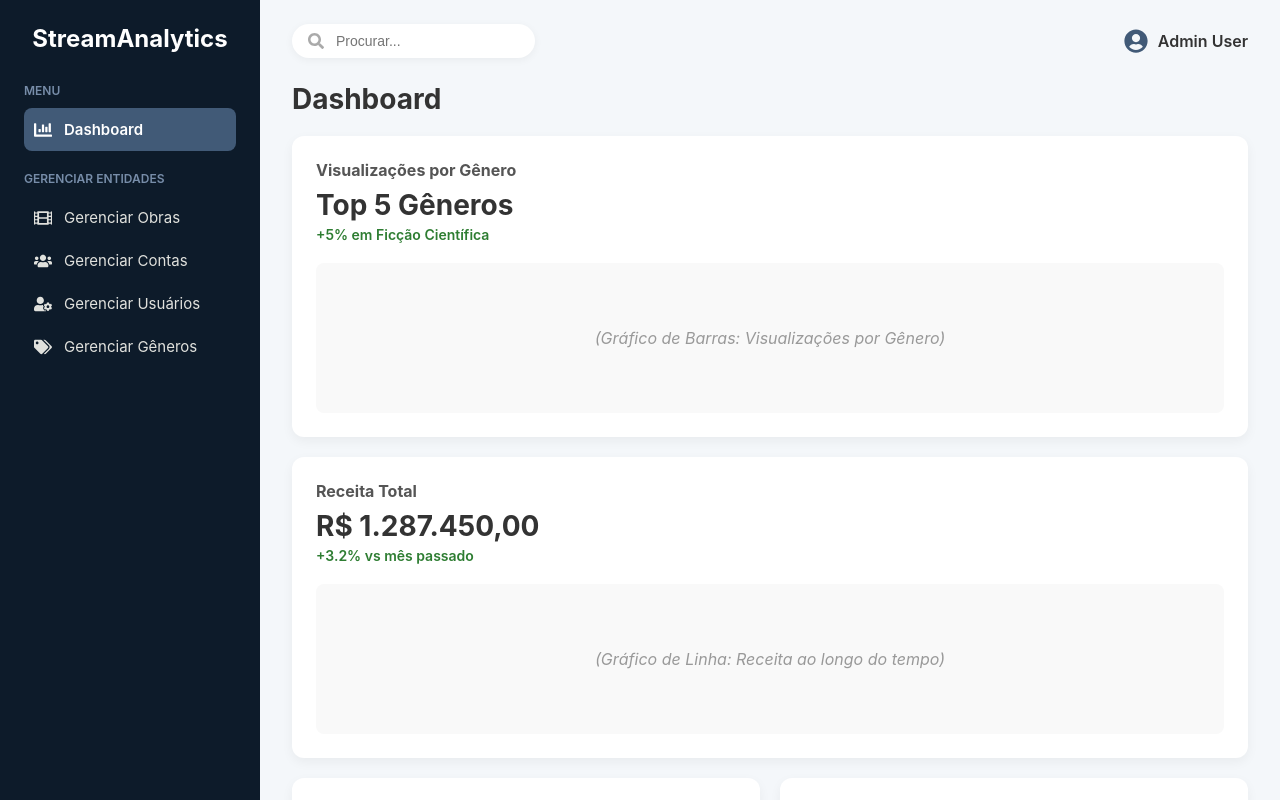
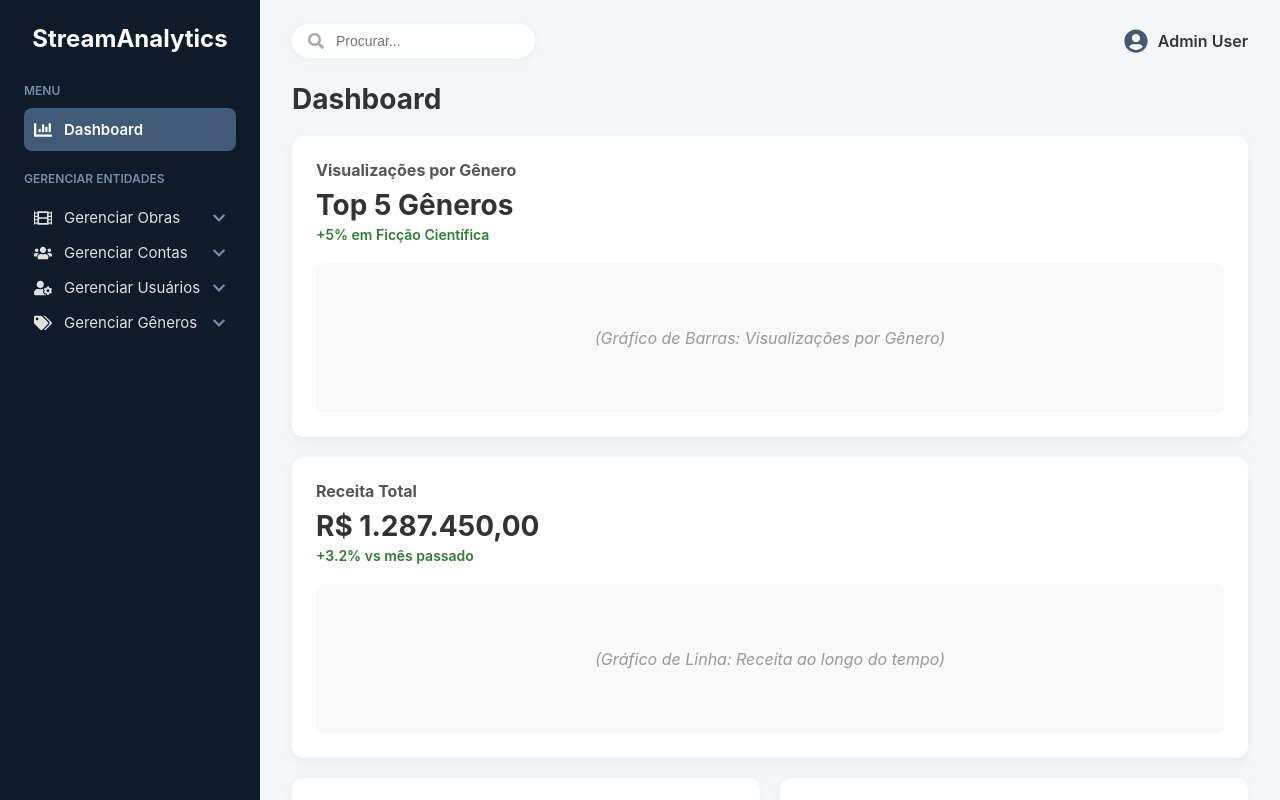
Before and after one commit to pedroguswander/projeto_bd, a React (Create React App) app in the folder frontend/: page / in a window 1280 px wide. Shown: the top 800 px of the page. Built offline with nearby package versions, Linux system fonts and the light colour scheme; no server answers; what chartjs-plugin-datalabels would draw is missing.

Commit message:
[style] drop down no menu lateral

```diff
--- a/frontend/src/pages/Home.css
+++ b/frontend/src/pages/Home.css
@@ -2,7 +2,7 @@
 body {
   margin: 0;
   font-family: -apple-system, BlinkMacSystemFont, 'Segoe UI', Roboto, 'Helvetica Neue', Arial, sans-serif;
-  background-color: #f4f7fa; /* Cor de fundo suave como no template */
+  background-color: #f4f7fa;
   color: #333;
 }
 
@@ -12,15 +12,15 @@ body {
 }
 
 /* ================================== */
-/* 1. SIDEBAR (MENU)         */
+/* 1. SIDEBAR (MENU) */
 /* ================================== */
 .sidebar {
   width: 260px;
-  flex-shrink: 0; /* Impede que o sidebar encolha */
-  background-color: #0d1b2a; /* Azul escuro bem profundo */
+  flex-shrink: 0;
+  background-color: #0d1b2a;
   color: #e0e1dd;
   padding: 24px;
-  box-sizing: border-box; /* Garante que o padding não aumente a largura */
+  box-sizing: border-box;
 }
 
 .sidebar-logo {
@@ -40,7 +40,7 @@ body {
 .menu-header {
   font-size: 12px;
   text-transform: uppercase;
-  color: #778da9; /* Tom de azul mais claro */
+  color: #778da9;
   margin-top: 20px;
   margin-bottom: 10px;
   font-weight: 600;
@@ -49,6 +49,7 @@ body {
 .menu-item {
   display: flex;
   align-items: center;
+  justify-content: space-between;
   padding: 12px 10px;
   border-radius: 8px;
   cursor: pointer;
@@ -56,31 +57,79 @@ body {
   transition: background-color 0.2s ease, color 0.2s ease;
 }
 
-.menu-item svg {
+.menu-item-content {
+  display: flex;
+  align-items: center;
+}
+
+.menu-item-content svg {
   margin-right: 12px;
   font-size: 18px;
 }
 
 .menu-item:hover {
-  background-color: #1b263b; /* Azul um pouco mais claro no hover */
+  background-color: #1b263b;
 }
 
 .menu-item.active {
-  background-color: #415a77; /* Cor de destaque para item ativo */
+  background-color: #415a77;
   color: #ffffff;
   font-weight: 600;
 }
 
 /* ================================== */
-/* 2. CONTEÚDO PRINCIPAL        */
+/* 1b. DROPDOWN */
+/* ================================== */
+.dropdown-icon {
+  font-size: 14px;
+  color: #778da9;
+  transition: transform 0.3s ease;
+}
+
+.menu-item-dropdown.open .dropdown-icon {
+  transform: rotate(180deg);
+}
+
+.submenu {
+  list-style: none;
+  padding: 0;
+  margin: 0;
+  max-height: 0;
+  overflow: hidden;
+  transition: max-height 0.3s ease-out;
+  background-color: #1b263b;
+  border-radius: 0 0 8px 8px;
+  margin-top: -8px;
+}
+
+.menu-item-dropdown.open .submenu {
+  max-height: 150px;
+  padding: 8px 0;
+}
+
+.submenu li a {
+  display: block;
+  padding: 10px 10px 10px 50px;
+  color: #e0e1dd;
+  text-decoration: none;
+  font-size: 14px;
+  transition: background-color 0.2s ease, color 0.2s ease;
+}
+
+.submenu li a:hover {
+  background-color: #415a77;
+  color: #ffffff;
+}
+
+/* ================================== */
+/* 2. CONTEÚDO PRINCIPAL */
 /* ================================== */
 .main-content {
-  flex-grow: 1; /* Ocupa todo o espaço restante */
+  flex-grow: 1;
   padding: 24px 32px;
-  overflow: auto; /* Adiciona scroll se o conteúdo for muito grande */
+  overflow: auto;
 }
 
-/* 2a. Cabeçalho */
 .dashboard-header {
   display: flex;
   justify-content: space-between;
@@ -116,7 +165,9 @@ body {
   color: #415a77;
 }
 
-/* 2b. Grid de Cards */
+/* ================================== */
+/* GRID DE CARDS */
+/* ================================== */
 .main-content h1 {
   font-size: 28px;
   font-weight: 700;
@@ -125,8 +176,8 @@ body {
 
 .dashboard-grid {
   display: flex;
-  flex-wrap: wrap; /* << REQUISITO PRINCIPAL */
-  gap: 20px; /* Espaçamento entre os cards */
+  flex-wrap: wrap;
+  gap: 20px;
 }
 
 .dashboard-card {
@@ -134,28 +185,24 @@ body {
   border-radius: 12px;
   padding: 24px;
   box-shadow: 0 4px 12px rgba(0, 0, 0, 0.05);
-  flex-grow: 1; /* Permite que os cards cresçam */
+  flex-grow: 1;
 }
 
-/* Tamanhos dos cards (inspirados no template) */
 .card-large {
-  /* Ocupa ~60% da largura, permitindo quebra */
   flex-basis: calc(60% - 10px);
   min-width: 400px;
 }
+
 .card-medium {
-  /* Ocupa ~40% da largura */
   flex-basis: calc(40% - 10px);
   min-width: 300px;
 }
+
 .card-small {
-  /* Ocupa ~30% da largura */
   flex-basis: calc(30% - 10px);
   min-width: 250px;
 }
 
-
-/* Estilos de conteúdo dos cards (placeholders) */
 .dashboard-card h3 {
   margin-top: 0;
   margin-bottom: 8px;
@@ -173,10 +220,18 @@ body {
   font-size: 14px;
   font-weight: 600;
 }
-.metric-change.positive { color: #2e7d32; }
-.metric-change.negative { color: #c62828; }
 
-.placeholder-chart, .placeholder-chart-donut, .placeholder-rating-charts {
+.metric-change.positive {
+  color: #2e7d32;
+}
+
+.metric-change.negative {
+  color: #c62828;
+}
+
+.placeholder-chart,
+.placeholder-chart-donut,
+.placeholder-rating-charts {
   min-height: 150px;
   display: flex;
   align-items: center;
@@ -191,6 +246,7 @@ body {
 .placeholder-rating-charts {
   justify-content: space-around;
 }
+
 .rating-circle {
   display: flex;
   flex-direction: column;
@@ -201,15 +257,22 @@ body {
   border: 6px solid #415a77;
   border-radius: 50%;
 }
-.rating-circle strong { font-size: 24px; }
-.rating-circle span { font-size: 12px; color: #777; }
 
+.rating-circle strong {
+  font-size: 24px;
+}
+
+.rating-circle span {
+  font-size: 12px;
+  color: #777;
+}
 
 .top-content-list {
   list-style: none;
   padding: 0;
   margin-top: 20px;
 }
+
 .top-content-list li {
   display: flex;
   justify-content: space-between;
@@ -217,19 +280,23 @@ body {
   border-bottom: 1px solid #f0f0f0;
   font-size: 14px;
 }
+
 .top-content-list li:last-child {
   border-bottom: none;
 }
+
 .top-content-list li span:first-child {
   font-weight: 500;
 }
+
 .top-content-list li span:last-child {
   font-weight: 600;
   color: #415a77;
 }
+
 .chart-wrapper {
   position: relative;
-  height: 350px; /* Defina a altura desejada para o gráfico */
+  height: 350px;
   width: 100%;
   margin-top: 20px;
 }
--- a/frontend/src/pages/Home.jsx
+++ b/frontend/src/pages/Home.jsx
@@ -1,17 +1,26 @@
-import React from 'react';
+import React, { useState } from 'react';
 import './Home.css';
 import {
   FaFilm, FaUsers, FaUserCog, FaTags, FaSearch,
-  FaUserCircle, FaChartBar, FaClock, FaStar, FaListOl
+  FaUserCircle, FaChartBar, FaChevronDown
 } from 'react-icons/fa';
+import { Link } from 'react-router-dom';
 
 import SatisfacaoChart from '../components/SatisfacaoChart';
 
 function Home() {
+  // Estado para controlar qual menu está aberto
+  const [openMenu, setOpenMenu] = useState(null);
+
+  // Função para alternar o menu aberto
+  const handleMenuClick = (menuKey) => {
+    setOpenMenu(openMenu === menuKey ? null : menuKey);
+  };
+
   return (
     <div className="home-container">
       {/* ================================== */}
-      {/* 1. SIDEBAR (MENU LATERAL)     */}
+      {/* 1. SIDEBAR (MENU LATERAL) */}
       {/* ================================== */}
       <nav className="sidebar">
         <div className="sidebar-logo">
@@ -21,28 +30,80 @@ function Home() {
         <ul className="sidebar-menu">
           <li className="menu-header">Menu</li>
           <li className="menu-item active">
+            <div className="menu-item-content">
               <FaChartBar /> Dashboard
+            </div>
           </li>
 
-          {/* Seção solicitada com sub-opções */}
+          {/* ================================== */}
+          {/* 4. SEÇÃO COM DROPDOWNS */}
+          {/* ================================== */}
           <li className="menu-header">Gerenciar Entidades</li>
-          <li className="menu-item">
+
+          {/* Dropdown: Obras */}
+          <li className={`menu-item-dropdown ${openMenu === 'obras' ? 'open' : ''}`}>
+            <div className="menu-item" onClick={() => handleMenuClick('obras')}>
+              <div className="menu-item-content">
                 <FaFilm /> Gerenciar Obras
+              </div>
+              <FaChevronDown className="dropdown-icon" />
+            </div>
+            <ul className="submenu">
+              <li><Link to="/obras/adicionar">Adicionar</Link></li>
+              <li><Link to="/obras/atualizar">Atualizar</Link></li>
+              <li><Link to="/obras/deletar">Deletar</Link></li>
+            </ul>
           </li>
-          <li className="menu-item">
+
+          {/* Dropdown: Contas */}
+          <li className={`menu-item-dropdown ${openMenu === 'contas' ? 'open' : ''}`}>
+            <div className="menu-item" onClick={() => handleMenuClick('contas')}>
+              <div className="menu-item-content">
                 <FaUsers /> Gerenciar Contas
+              </div>
+              <FaChevronDown className="dropdown-icon" />
+            </div>
+            <ul className="submenu">
+              <li><Link to="/contas/adicionar">Adicionar</Link></li>
+              <li><Link to="/contas/atualizar">Atualizar</Link></li>
+              <li><Link to="/contas/deletar">Deletar</Link></li>
+            </ul>
           </li>
-          <li className="menu-item">
+
+          {/* Dropdown: Usuários */}
+          <li className={`menu-item-dropdown ${openMenu === 'usuarios' ? 'open' : ''}`}>
+            <div className="menu-item" onClick={() => handleMenuClick('usuarios')}>
+              <div className="menu-item-content">
                 <FaUserCog /> Gerenciar Usuários
+              </div>
+              <FaChevronDown className="dropdown-icon" />
+            </div>
+            <ul className="submenu">
+              <li><Link to="/usuarios/adicionar">Adicionar</Link></li>
+              <li><Link to="/usuarios/atualizar">Atualizar</Link></li>
+              <li><Link to="/usuarios/deletar">Deletar</Link></li>
+            </ul>
           </li>
-          <li className="menu-item">
+
+          {/* Dropdown: Gêneros */}
+          <li className={`menu-item-dropdown ${openMenu === 'generos' ? 'open' : ''}`}>
+            <div className="menu-item" onClick={() => handleMenuClick('generos')}>
+              <div className="menu-item-content">
                 <FaTags /> Gerenciar Gêneros
+              </div>
+              <FaChevronDown className="dropdown-icon" />
+            </div>
+            <ul className="submenu">
+              <li><Link to="/generos/adicionar">Adicionar</Link></li>
+              <li><Link to="/generos/atualizar">Atualizar</Link></li>
+              <li><Link to="/generos/deletar">Deletar</Link></li>
+            </ul>
           </li>
         </ul>
       </nav>
 
       {/* ================================== */}
-      {/* 2. CONTEÚDO PRINCIPAL      */}
+      {/* 2. CONTEÚDO PRINCIPAL */}
       {/* ================================== */}
       <main className="main-content">
         {/* 2a. Cabeçalho do Conteúdo */}
@@ -57,44 +118,41 @@ function Home() {
           </div>
         </header>
 
-        {/* 2b. Grid do Dashboard (com flex-wrap) */}
+        {/* 2b. Grid do Dashboard */}
         <h1>Dashboard</h1>
 
         <section className="dashboard-grid">
 
-          {/* Card 6: Visualizações por Gênero (Gráfico de Barras) */}
+          {/* Card 6: Visualizações por Gênero */}
           <div className="dashboard-card card-large">
             <h3>Visualizações por Gênero</h3>
             <div className="metric">Top 5 Gêneros</div>
             <div className="metric-change positive">+5% em Ficção Científica</div>
             <div className="placeholder-chart">
-                {/* Você pode adicionar um componente de gráfico de barras aqui */}
               <p>(Gráfico de Barras: Visualizações por Gênero)</p>
             </div>
           </div>
 
-          {/* Card 1: Receita (Inspirado em 'Revenue') */}
+          {/* Card 1: Receita */}
           <div className="dashboard-card card-large">
             <h3>Receita Total</h3>
             <div className="metric">R$ 1.287.450,00</div>
             <div className="metric-change positive">+3.2% vs mês passado</div>
             <div className="placeholder-chart">
-              {/* Você pode adicionar um componente de gráfico de linha aqui */}
               <p>(Gráfico de Linha: Receita ao longo do tempo)</p>
             </div>
           </div>
 
-          {/* Card 2: Horário de Pico (Inspirado em 'Order Time') */}
+          {/* Card 2: Horário de Pico */}
           <div className="dashboard-card card-medium">
             <h3>Horário de Pico</h3>
             <div className="metric">19:00 - 22:00</div>
             <div className="placeholder-chart-donut">
-              {/* Você pode adicionar um componente de gráfico de rosca aqui */}
               <p>(Gráfico de Rosca: Visualizações por hora)</p>
             </div>
           </div>
 
-          {/* Card 3: Conteúdo Mais Visto (Inspirado em 'Most Ordered Food') */}
+          {/* Card 3: Conteúdo Mais Visto */}
           <div className="dashboard-card card-medium">
             <h3>Conteúdo Mais Visto</h3>
             <ul className="top-content-list">
@@ -105,11 +163,10 @@ function Home() {
             </ul>
           </div>
 
-          {/* Card 4: Avaliações (Inspirado em 'Your Rating') */}
+          {/* Card 4: Avaliações */}
           <div className="dashboard-card card-small">
             <h3>Satisfação Média</h3>
             <div className="placeholder-rating-charts">
-              {/* Você pode adicionar gráficos radiais aqui */}
               <div className="rating-circle">
                 <strong>4.5</strong>
                 <span>Geral</span>
@@ -121,7 +178,7 @@ function Home() {
             </div>
           </div>
 
-          {/* Card 5: Novas Assinaturas (Inspirado em 'Order') */}
+          {/* Card 5: Novas Assinaturas */}
           <div className="dashboard-card card-large">
             <h3>Novas Assinaturas</h3>
             <div className="metric">2.568</div>
```
Lines whose indentation alone changed are shown as unchanged.
